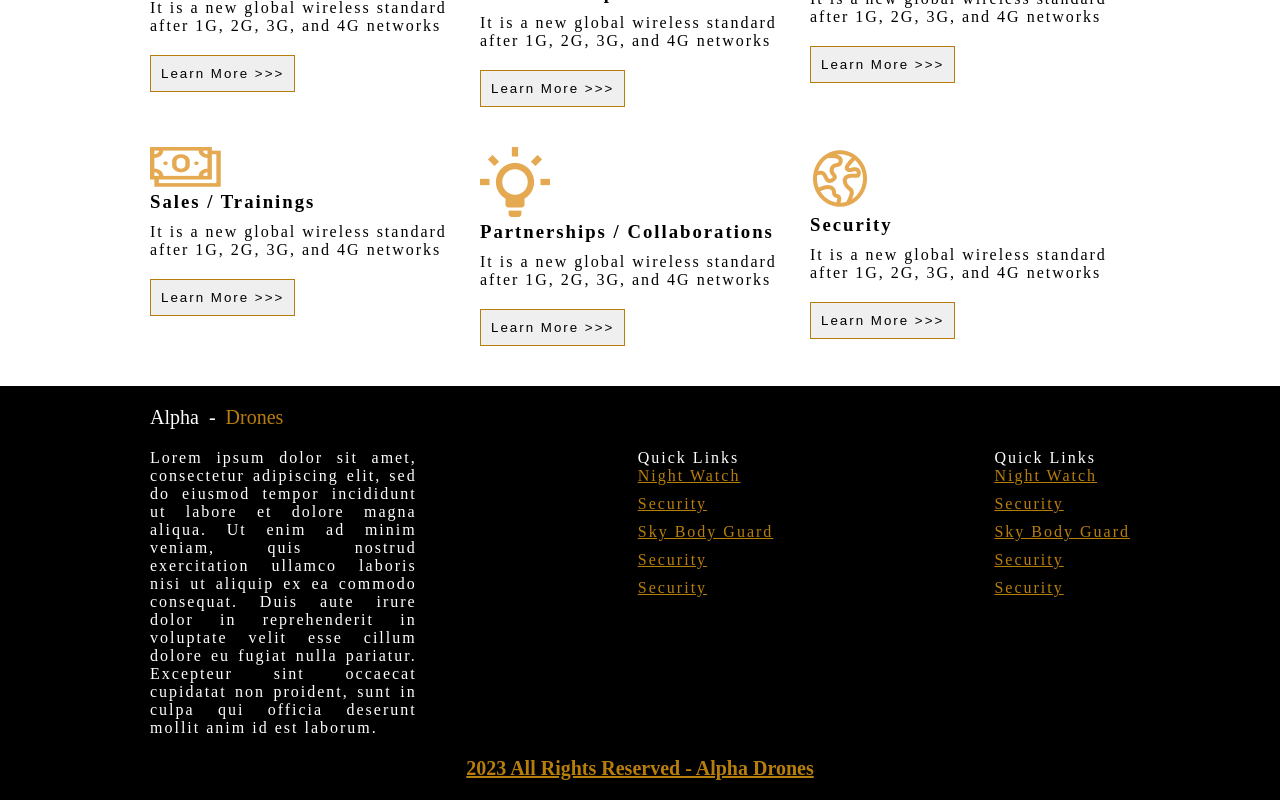
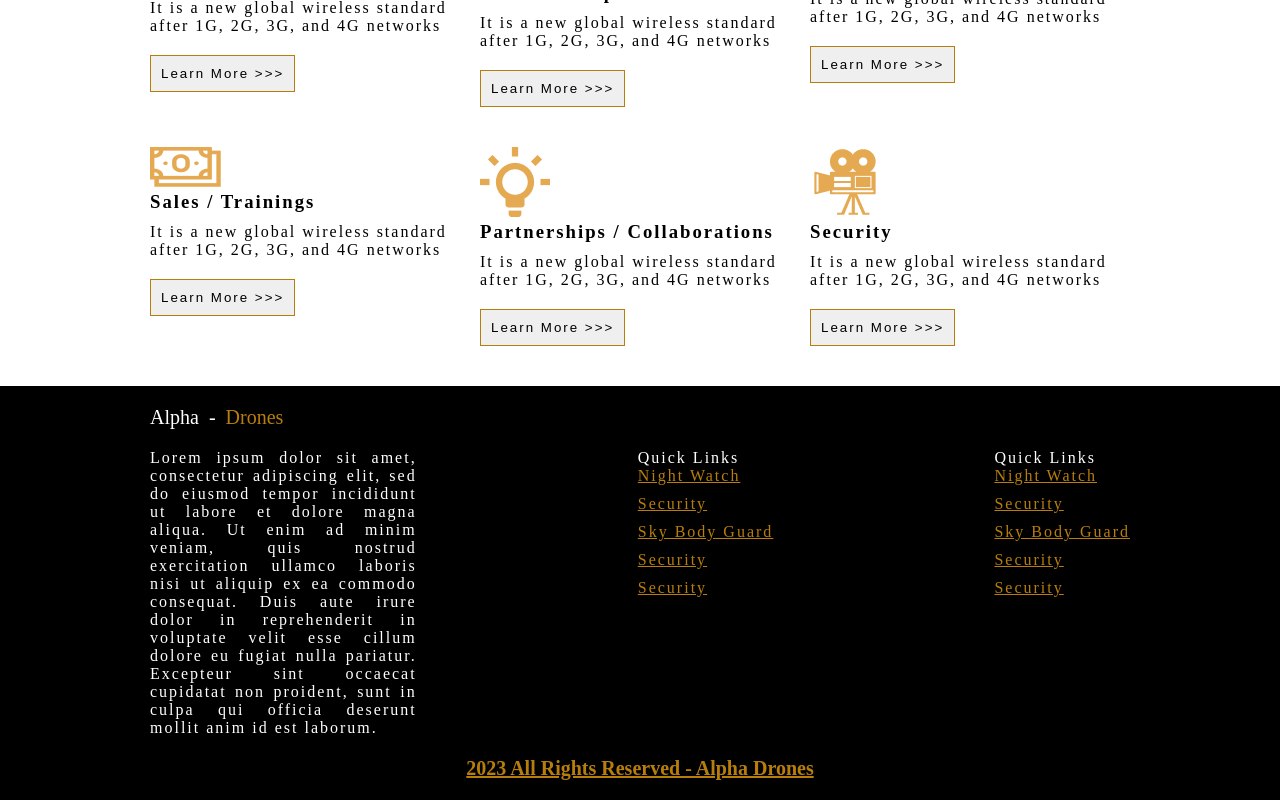
Before and after one commit to developerekene/alpha-drones, a React (Create React App) app: page / in a window 1280 px wide. Shown: the part 2331-3131 px from the top of the page. Built offline with nearby package versions, Linux system fonts and the light colour scheme.

Commit message:
update on june

```diff
--- a/src/App/routes/Index.tsx
+++ b/src/App/routes/Index.tsx
@@ -1,5 +1,7 @@
 import React from "react";
 import { BrowserRouter, Route, Routes } from "react-router-dom";
+
+// Importing Pages
 import Home from "../UI/pages/Home/Home";
 import Contact from "../UI/pages/Contact/Contact";
 import About from "../UI/pages/About/About";
--- a/src/App/utils/Assets.ts
+++ b/src/App/utils/Assets.ts
@@ -13,6 +13,6 @@ export const Assets = {
         videoCoverage: require("../images/png/captureIcon.png"),
         patnerships: require("../images/png/landscape.png"),
         eventCoverage: require("../images/png/events.png"),
-        security: require("../images/png/security.png"),
+        security: require("../images/png/dronesales.png"),
     }
 }
```
